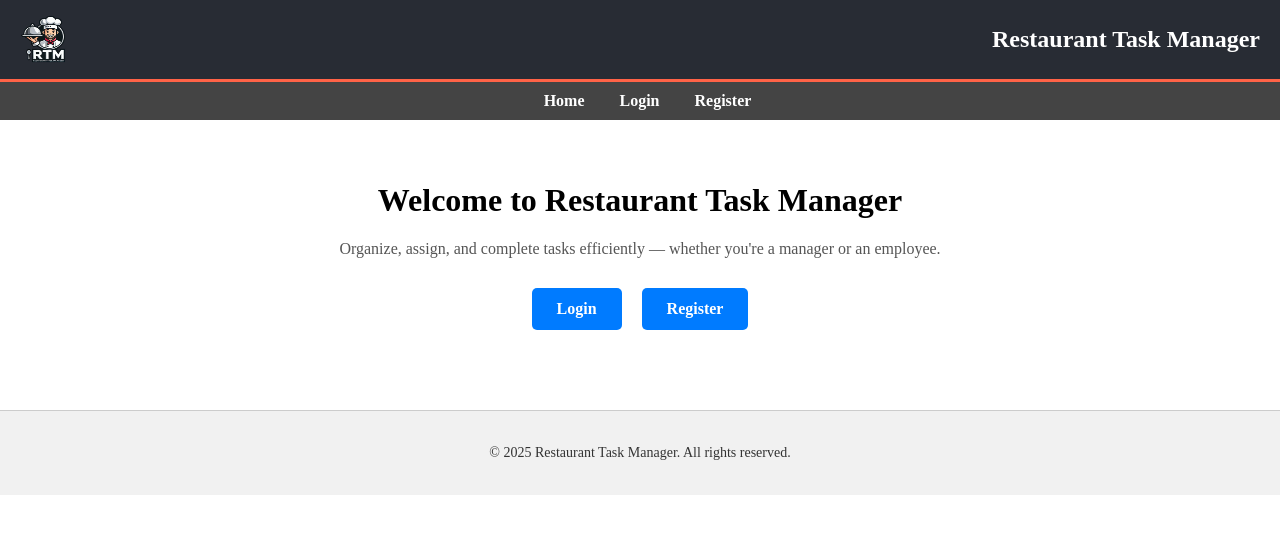
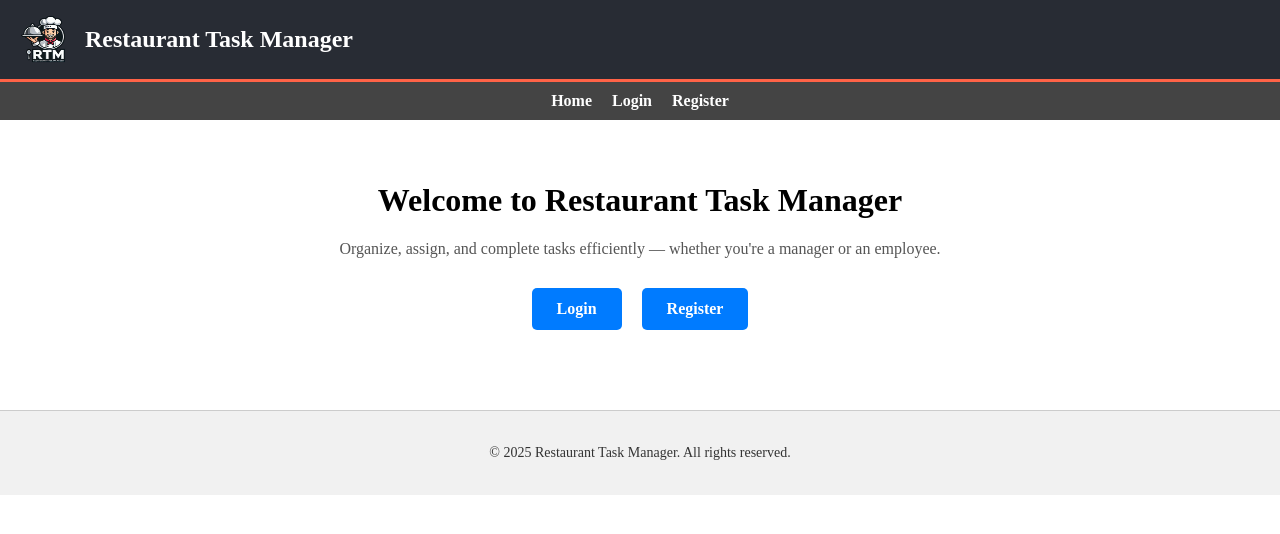
Before and after one commit to Mouragheb/RTM_frontend, a React (Vite) app: page / in a window 1280 px wide. Shown: the top 534 px of the page. Built offline with nearby package versions, Linux system fonts and the light colour scheme.

Commit message:
Fixed the Header conflect

```diff
--- a/src/components/Header.jsx
+++ b/src/components/Header.jsx
@@ -1,10 +1,10 @@
 import React from 'react';
-import './Header.css'; // Optional: for styling if you want later
+
 import logo from '/logo.png'; // adjust path if needed
 
 const Header = () => {
   return (
-    <header style={styles.header}>
+    <header style={styles.headerContainer}>
       <img src={logo} alt="RTM Logo" style={styles.logo} />
       <h1 style={styles.title}>Restaurant Task Manager</h1>
     </header>
@@ -12,7 +12,7 @@ const Header = () => {
 };
 
 const styles = {
-  header: {
+  headerContainer: {
     display: 'flex',
     alignItems: 'center',
     backgroundColor: '#282c34',
```
